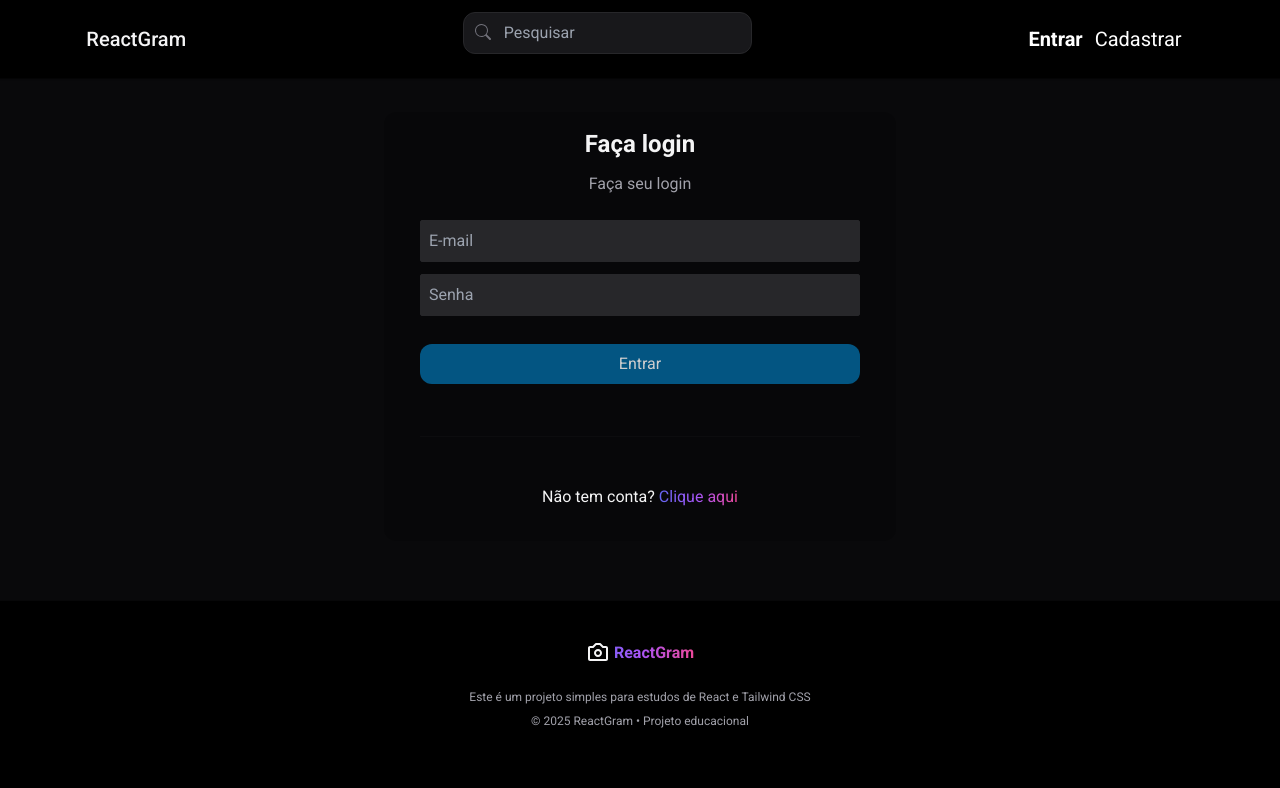
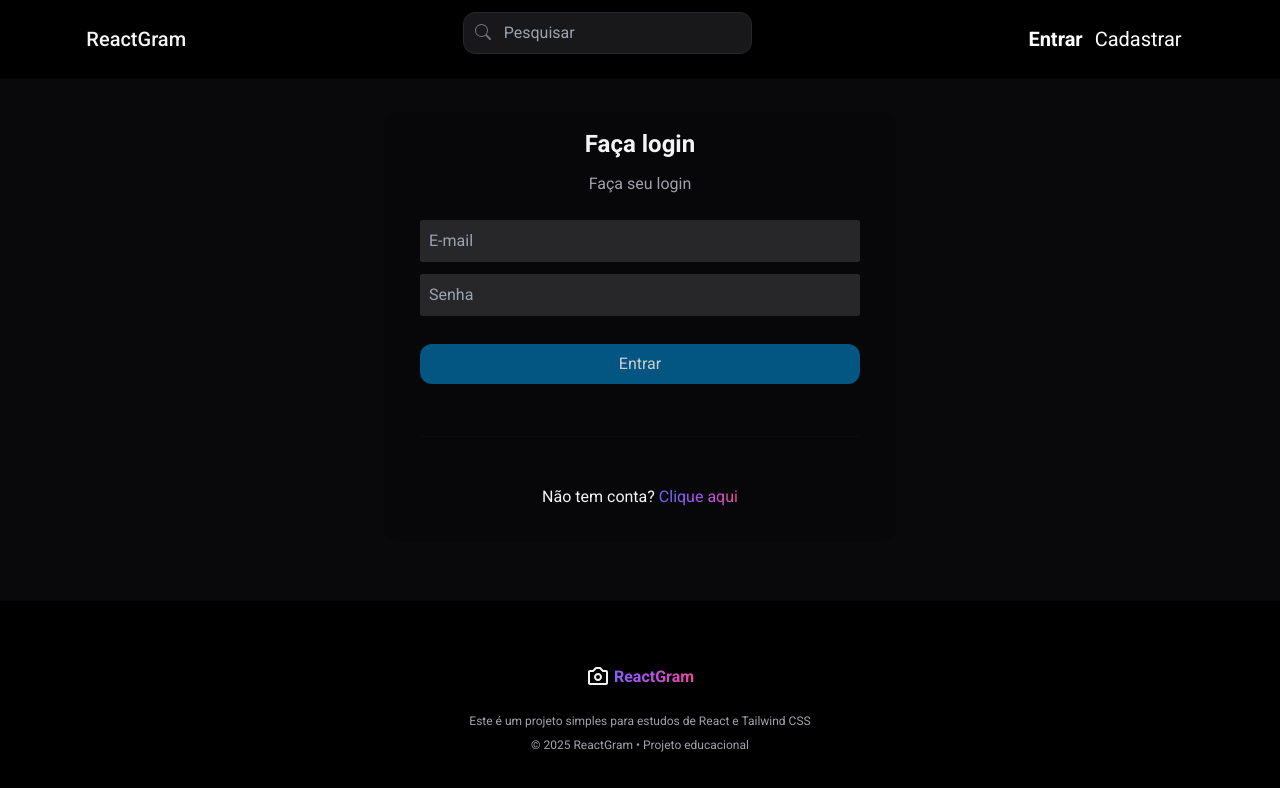
Before and after one commit to diegoramosds/projeto-reactgram, a React (Vite) app in the folder frontend/reactGram/: page /login in a window 1280 px wide. Shown: the top 788 px of the page. Built offline with nearby package versions, Linux system fonts and the light colour scheme; no server answers.

Commit message:
Update Footer.tsx

```diff
--- a/frontend/reactGram/src/components/Footer.tsx
+++ b/frontend/reactGram/src/components/Footer.tsx
@@ -2,7 +2,7 @@ import { BiCamera } from "react-icons/bi";
 
 const Footer = () => {
   return (
-    <div className="bg-black border-t border-zinc-900/30 shadow-sm flex flex-col min-h-[200px]">
+    <div className="bg-black border-t border-zinc-900/30 shadow-sm flex flex-col h-[200px] p-6">
       <footer className="flex flex-col justify-center items-center gap-6 py-10">
         <p className="font-bold bg-clip-text text-transparent bg-gradient-to-r from-indigo-500 via-purple-500 to-pink-500 flex items-center gap-1">
           <span>
```
